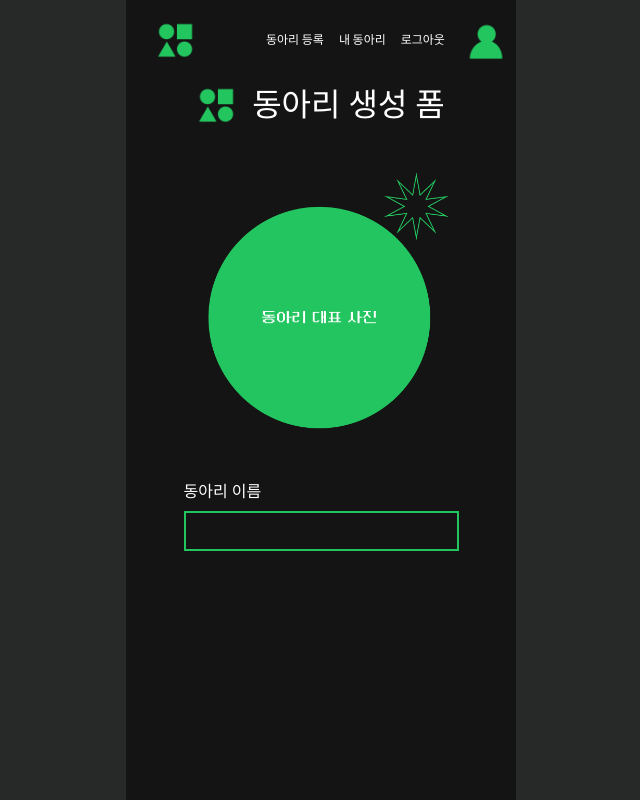
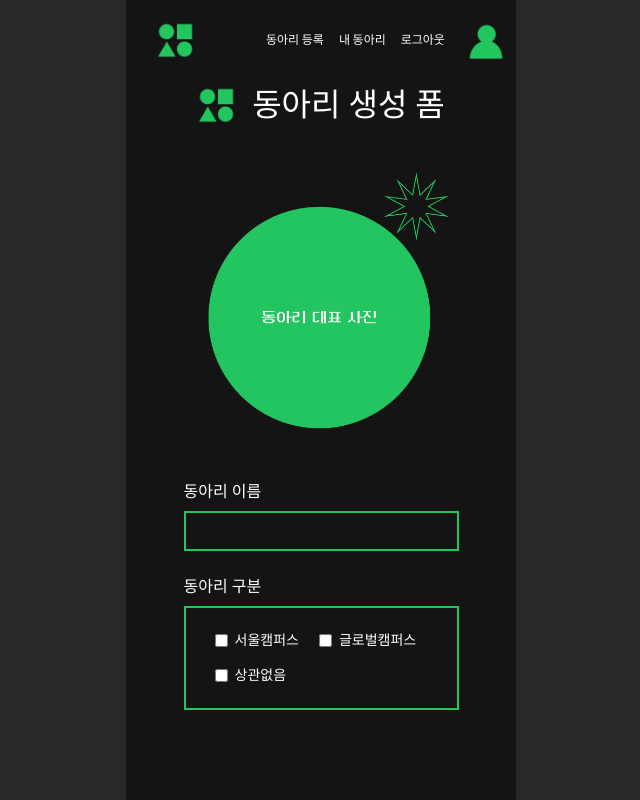
Before and after one commit to hufstory/oedong_front, a React (Create React App) app: page /enroll in a window 1280 px wide. Shown: the top 800 px of the page, without its empty margins (319-959 px from the left). Built offline with nearby package versions, Linux system fonts and the light colour scheme; a small style sheet from the web is missing.

Commit message:
Feat: CheckBox Component

```diff
--- /dev/null
+++ b/src/components/CheckBox.js
@@ -0,0 +1,38 @@
+const CheckBox = (props) => {
+  const checkBoxItems = props.item.map((checkBox) => (
+    <span>
+      <input
+        type="checkbox"
+        className="form-checkbox text-green-500 rounded-full mr-[7px] relative"
+        id="check"
+        value="item"
+      />
+      <label
+        key={checkBox}
+        htmlFor="check"
+        className="text-white text-[14px] font-main mr-[20px] top-[-2.5px] relative"
+      >
+        {checkBox}
+      </label>
+    </span>
+  ));
+
+  const firstCol = checkBoxItems.slice(0, Math.ceil(checkBoxItems.length / 2));
+  const secondCol = checkBoxItems.slice(Math.ceil(checkBoxItems.length / 2));
+
+  return (
+    <div>
+      <label className="text-white text-[16px] font-main" htmlFor="text">
+        {props.label}
+      </label>
+      <div className="container w-[275px] min-h-[40px] mt-[7px] pl-[29px] pt-[20px] pb-[20px] mx-auto flex flex-col items-start justify-start border-green border-2 bg-main-black">
+        <div>
+          <div className="flex-1 mb-[10px]">{firstCol}</div>
+          <div className="flex-1">{secondCol}</div>
+        </div>
+      </div>
+    </div>
+  );
+};
+
+export default CheckBox;
--- a/src/components/Header.js
+++ b/src/components/Header.js
@@ -7,13 +7,15 @@ const Header = () => {
     <header>
       <div className="container mx-auto flex items-center w-[390px] h-20 bg-main-black">
         <nav>
-          <img
-            className="object-cover h-10 inline pl-[30px]"
-            src={logo}
-            alt="logo"
-          />
+          <Link to="/">
+            <img
+              className="object-cover h-10 inline pl-[30px]"
+              src={logo}
+              alt="logo"
+            />
+          </Link>
           <Link to="/enroll" className="text-white pl-[70px] text-[12px] ">
-            동아리 등록
+            <span>동아리 등록</span>
           </Link>
           <Link to="/enroll" className="text-white pl-[15px] text-[12px]">
             내 동아리
--- a/src/components/TextInput.js
+++ b/src/components/TextInput.js
@@ -4,7 +4,7 @@ const TextInput = (props) => {
       <label className="text-white text-[16px] font-main" htmlFor="text">
         {props.label}
       </label>
-      <div className="container w-[275px] h-[40px] mt-[7px] mx-auto flex flex-col items-start justify-start border-green border-2 bg-main-black">
+      <div className="container w-[275px] h-[40px] mt-[7px] mb-[22px] mx-auto flex flex-col items-start justify-start border-green border-2 bg-main-black">
         <div>
           <input
             type="text"
--- a/src/pages/EnrollClub/EnrollForm.js
+++ b/src/pages/EnrollClub/EnrollForm.js
@@ -1,5 +1,6 @@
 import setimage from "../../assets/setimage.png";
 import TextInput from "../../components/TextInput";
+import CheckBox from "../../components/CheckBox";
 
 const EnrollForm = () => {
   return (
@@ -9,8 +10,11 @@ const EnrollForm = () => {
         src={setimage}
         alt="setimage"
       />
-
       <TextInput label="동아리 이름" />
+      <CheckBox
+        label="동아리 구분"
+        item={["서울캠퍼스", "글로벌캠퍼스", "상관없음"]}
+      />
     </div>
   );
 };
```
